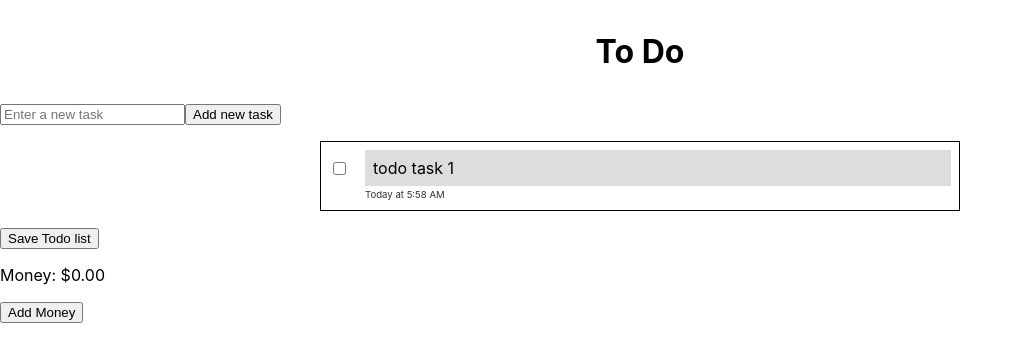
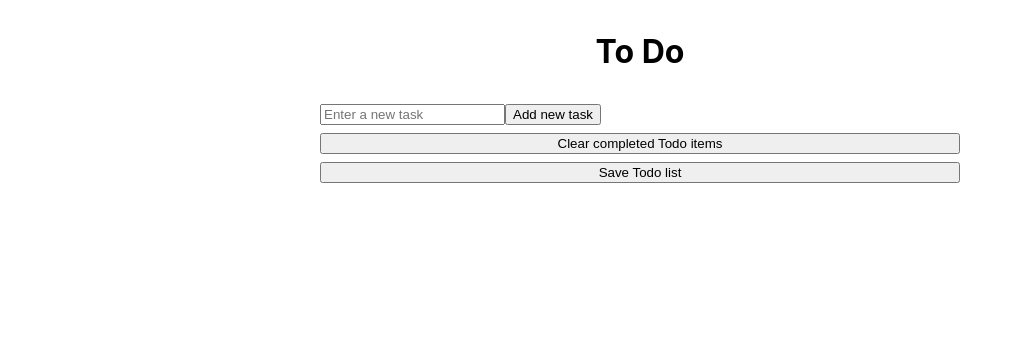
Before and after one commit to Wolven531/react-hooks-todo, a React (Create React App) app: page / in a window 1280 px wide. Shown: the top 362 px of the page, without its empty margins (0-1023 px from the left). Built offline with nearby package versions, Linux system fonts and the light colour scheme.

Commit message:
Update TodoModel.id to string

```diff
--- a/src/App.tsx
+++ b/src/App.tsx
@@ -1,8 +1,8 @@
 import React, { useEffect, useState } from 'react'
 
+import uuidv1 from 'uuid/v1'
 import moment from 'moment'
 
-import { TodoForm } from './TodoForm'
 import { TodoList } from './TodoList'
 import { TodoModel } from './TodoModel'
 
@@ -10,22 +10,21 @@ import './App.css'
 
 const App = () => {
 	const [todos, setTodos] = useState<TodoModel[]>([
-		new TodoModel(0, 'todo task 1', false, moment.now())
+		new TodoModel(uuidv1(), 'default todo task 1', false, moment.now())
 	])
-	const [money, setMoney] = useState(0)
 
 	const addTodo = (todo: TodoModel) => {
-		if (todo.id === -1) {
-			todo.id = todos.length
+		if (todo.id === '') {
+			todo.id = uuidv1()
 		}
 		setTodos([...todos, todo])
 	}
 
-	const addMoney = () => {
-		setMoney(money + 1)
+	const clearCompletedTodos = () => {
+		setTodos([...todos.filter(todo => !todo.completed)])
 	}
 
-	const toggleTodo = (todoId: number) => {
+	const toggleTodo = (todoId: string) => {
 		setTodos(todos.map(todo => {
 			if (todo.id === todoId) {
 				todo.completed = !todo.completed
@@ -33,6 +32,12 @@ const App = () => {
 			return todo
 		}))
 	}
+
+	// const [money, setMoney] = useState(0)
+
+	// const addMoney = () => {
+	// 	setMoney(money + 1)
+	// }
 
 	// NOTE: This happens before un-render (only once)
 	const handleUnmount = () => {}
@@ -52,15 +57,6 @@ const App = () => {
 		return handleUnmount
 	}
 
-	const saveTodos = () => {
-		if (!window.localStorage) {
-			alert('local storage not available, unable to save 😢')
-			return
-		}
-		console.info('localStorage is available! saving todos...')
-		window.localStorage.setItem('react-hooks-todo.todos', JSON.stringify(todos))
-	}
-
 	// NOTE: empty (no arg) to track nothing, just fire on mount/unmount
 	useEffect(handleMounted, [])
 
@@ -74,13 +70,13 @@ const App = () => {
 	return (
 		<div className="app">
 			<h1>To Do</h1>
-			<TodoForm addTodo={addTodo} />
-			<TodoList todos={todos} toggleTodo={toggleTodo} />
-			<button onClick={() => { saveTodos() }}>Save Todo list</button>
+			<TodoList todos={todos} addTodo={addTodo} toggleTodo={toggleTodo} clearCompletedTodos={clearCompletedTodos} />
+			{/*
 			<div>
 				<p>Money: ${money.toFixed(2)}</p>
 				<button onClick={() => { addMoney() }}>Add Money</button>
 			</div>
+			*/}
 		</div>
 	)
 }
--- a/src/Todo.tsx
+++ b/src/Todo.tsx
@@ -10,7 +10,7 @@ const Todo = ({
 	toggleTodo
 }: {
 	todo: TodoModel
-	toggleTodo: (todoId: number) => void
+	toggleTodo: (todoId: string) => void
 }) => {
 	return (
 		<div
--- a/src/TodoForm.tsx
+++ b/src/TodoForm.tsx
@@ -20,7 +20,7 @@ const TodoForm = ({
 			alert('Todo must have a description')
 			return
 		}
-		addTodo(new TodoModel(-1, todo, false, moment.now()))
+		addTodo(new TodoModel('', todo, false, moment.now()))
 	}
 
 	return (
--- a/src/TodoList.tsx
+++ b/src/TodoList.tsx
@@ -1,23 +1,42 @@
 import React from 'react'
 
 import { Todo } from './Todo'
+import { TodoForm } from './TodoForm'
 import { TodoModel } from './TodoModel'
 
 import './TodoList.css'
 
 const TodoList = ({
+	addTodo,
+	clearCompletedTodos,
 	todos,
 	toggleTodo
 }: {
-	toggleTodo: (todoId: number) => void
+	addTodo: (todo: TodoModel) => void
+	clearCompletedTodos: () => void
 	todos: TodoModel[]
+	toggleTodo: (todoId: string) => void
 }) => {
+	const saveTodos = () => {
+		if (!window.localStorage) {
+			alert('local storage not available, unable to save 😢')
+			return
+		}
+		console.info('localStorage is available! saving todos...')
+		window.localStorage.setItem('react-hooks-todo.todos', JSON.stringify(todos))
+	}
+
 	return (
 		<div className="todo-list">
+			<TodoForm addTodo={addTodo} />
 			{todos.length === 0 && <div>No todos are saved</div>}
-			{todos.map((todo, index) => (
-				<Todo key={index} todo={todo} toggleTodo={toggleTodo} />
-			))}
+			<button onClick={() => { clearCompletedTodos() }}>Clear completed Todo items</button>
+			<button onClick={() => { saveTodos() }}>Save Todo list</button>
+			{todos.length > 1 && <React.Fragment>
+				{todos.map((todo, index) => (
+					<Todo key={index} todo={todo} toggleTodo={toggleTodo} />
+				))}
+			</React.Fragment>}
 		</div>
 	)
 }
--- a/src/TodoModel.ts
+++ b/src/TodoModel.ts
@@ -1,6 +1,6 @@
 class TodoModel {
 	constructor(
-		public id: number,
+		public id: string,
 		public description: string,
 		public completed = false,
 		public creationTimestamp: number
```
